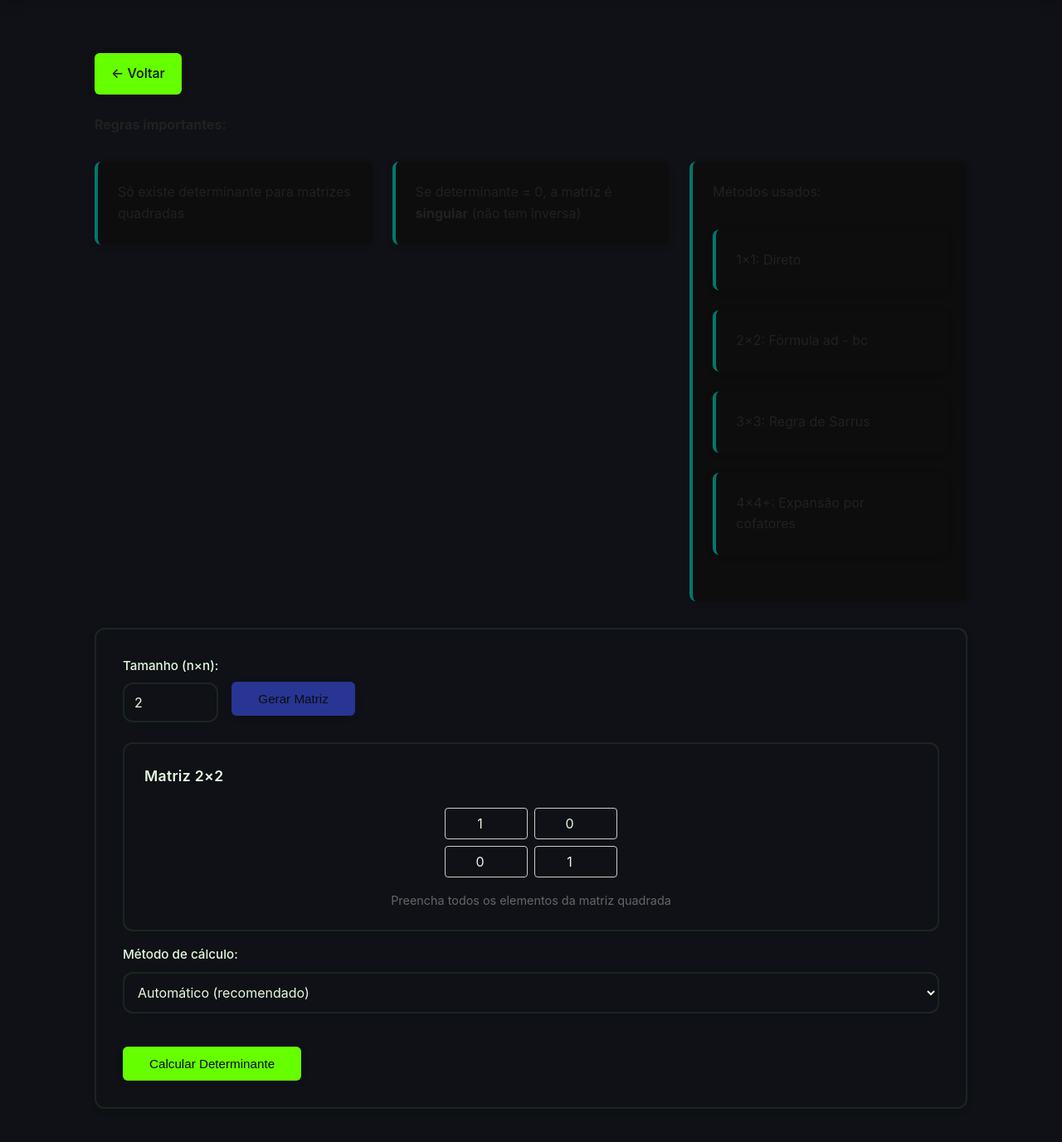
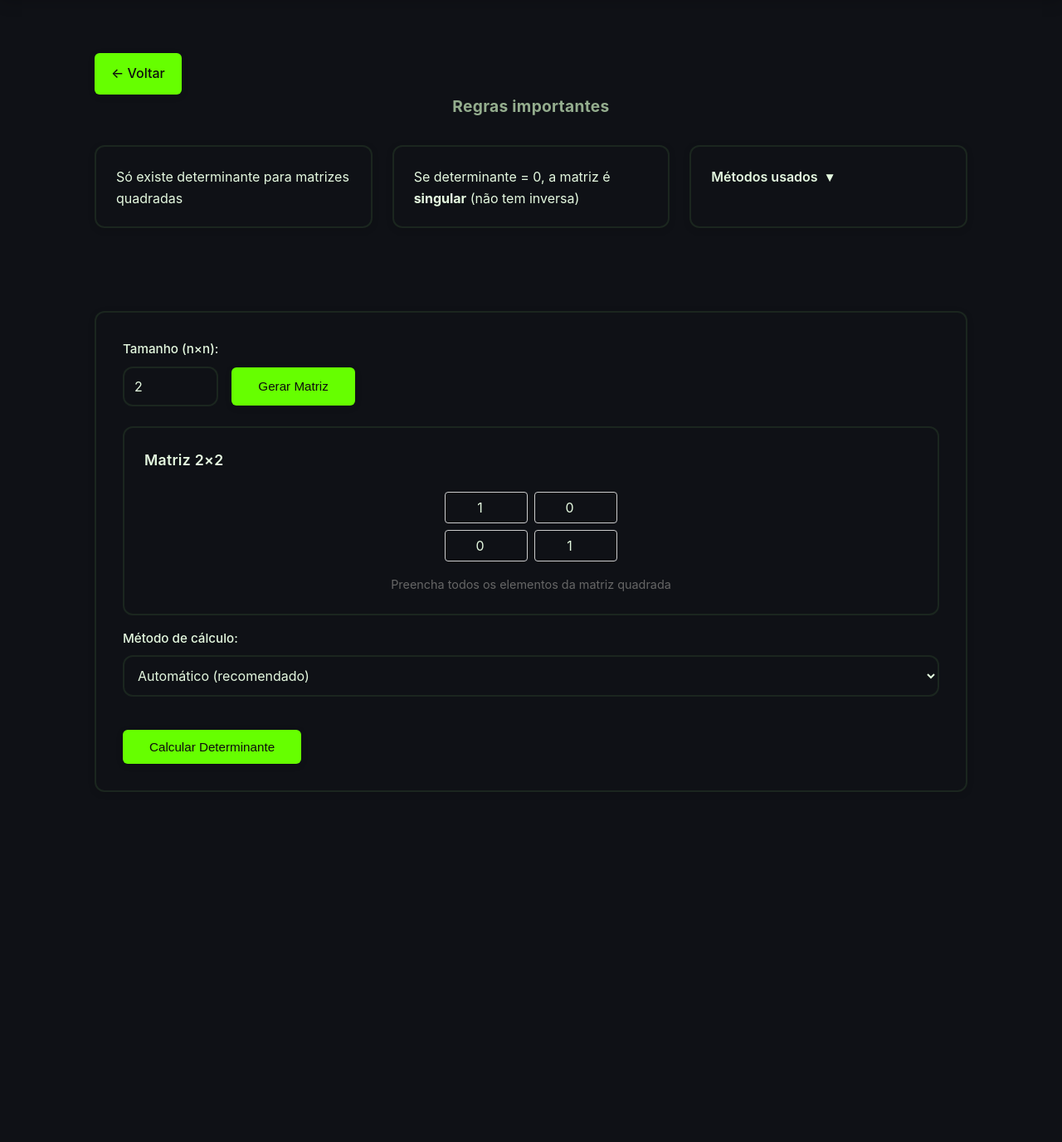
Before and after one commit to tskxz/matrix, a Flask app: page /determinant in a window 1280 px wide. Shown: the part 235-1612 px from the top of the page at 83% size. After the commit the page ends 1190 px from the top, so only its background shows below. Run offline with Flask 3, Linux system fonts and the light colour scheme.

Commit message:
faltam apenas as duas ultimas paginas

```diff
--- a/static/css/style.css
+++ b/static/css/style.css
@@ -281,11 +281,28 @@ input[type="submit"]:disabled {
 }
 
 .btn-secondary {
-    background-color: var(--primary-light);
+    background-color: #66ff00;
+    color: rgb(13, 13, 13);
+    padding: 0.75rem 2rem;
+    margin-bottom: -9px;
+    border: none;
+    border-radius: 6px;
+    font-size: 0.95rem;
+    font-weight: 500;
+    cursor: pointer;
+    transition: all 0.3s ease;
+    margin-right: 0.75rem;
+    box-shadow: var(--shadow);
+    align-items: center;
+    height: 46px;
+    justify-content: center;
 }
 
 .btn-secondary:hover {
-    background-color: var(--primary-color);
+    background-color: #e5f9e0;
+    transform: translateX(-3px);
+    box-shadow: var(--shadow-lg);
+    color: #0d0d0d;
 }
 
 .btn-success {
@@ -406,7 +423,7 @@ input[type="submit"]:disabled {
 }
 
 .result-container h3 {
-    color: var(--primary-color);
+    color: #e5f9e0;
     margin-bottom: 1.5rem;
     font-size: 1.3rem;
     font-weight: 600;
@@ -422,7 +439,7 @@ input[type="submit"]:disabled {
 }
 
 .matrix-result h4 {
-    color: var(--primary-color);
+    color: #e5f9e0;
     margin-bottom: 1rem;
     font-size: 1.1rem;
     font-weight: 600;
@@ -678,6 +695,45 @@ input[type="submit"]:disabled {
     .result-container .matrix-container {
         grid-template-columns: 1fr;
     }
+}
+
+/* Info-Box*/
+.info-box-det {
+    margin-bottom: 100px;
+}
+
+.info-box-det li {
+    background-color: #0f1116;
+    border: 2px solid #90ff7a17;
+    border-radius: 12px;
+    box-shadow: var(--shadow);
+    color: #e5f9e0;
+
+}
+
+details > summary {
+    cursor: pointer;
+    font-weight: 600;
+    list-style: none;
+}
+
+details > summary::-webkit-details-marker {
+    display: none;
+}
+
+details > summary::after {
+    content: "▾";
+    font-size: 1em;
+    margin-left: 10px;
+}
+
+details[open] > summary::after {
+    content: "▴";
+}
+
+details ul {
+    margin-top: 8px;
+
 }
 
 /* Utility Classes */
--- a/templates/determinant.html
+++ b/templates/determinant.html
@@ -6,18 +6,21 @@
 {% block content %}
     <a href="{{ url_for('index') }}" class="back-link">← Voltar</a>
 
-    <div class="info-box">
-        <p><strong>Regras importantes:</strong></p>
+    <div class="info-box-det">
+        <h3><strong>Regras importantes</strong></h3>
         <ul>
             <li style="height:100px;">Só existe determinante para matrizes quadradas</li>
             <li style="height:100px;">Se determinante = 0, a matriz é <strong>singular</strong> (não tem inversa)</li>
-            <li>Métodos usados:
-                <ul>
-                    <li>1×1: Direto</li>
-                    <li>2×2: Fórmula ad - bc</li>
-                    <li>3×3: Regra de Sarrus</li>
-                    <li>4×4+: Expansão por cofatores</li>
-                </ul>
+            <li>
+                <details>
+                    <summary>Métodos usados</summary>
+                    <ul>
+                        <li>1×1: Direto</li>
+                        <li>2×2: Fórmula ad − bc</li>
+                        <li>3×3: Regra de Sarrus</li>
+                        <li>4×4+: Expansão por cofatores</li>
+                    </ul>
+                </details>
             </li>
         </ul>
     </div>
@@ -135,7 +138,7 @@
                 const valueType = isInteger ? 'integer' : 'float';
 
                 elements.result.innerHTML = `
-                    <div class="result-container">Resultado do Determinante</h3>
+                    <div class="result-container" style="color:#e5f9e0; font-weight:500;">Resultado do Determinante</h3>
 
                         <div class="matrix-display" style="margin-bottom: 1.5rem;">
                             <h4 style="text-align: center;">Matriz Informada (${data.size}×${data.size})</h4>
--- a/templates/encrypt.html
+++ b/templates/encrypt.html
@@ -1,7 +1,7 @@
 {% extends "base.html" %}
 
-{% block title %}Criptografia com Matrizes{% endblock %}
-{% block header_text %}Criptografia com Matrizes{% endblock %}
+{% block title %}Criptografia{% endblock %}
+{% block header_text %}Criptografia{% endblock %}
 
 {% block content %}
     <a href="{{ url_for('index') }}" class="back-link">← Voltar ao Menu</a>
--- a/templates/multiply.html
+++ b/templates/multiply.html
@@ -9,14 +9,14 @@
     <form id="matrixForm">
       <div style="display: grid; grid-template-columns: 1fr 1fr; gap: 1.5rem; margin-bottom: 1.5rem;">
     <div>
-        <h4>Matriz A</h4>
+        <h4 style="color: #d6fbc9ab;">Matriz A</h4>
         <label for="rows_a">Linhas:</label>
         <input type="number" id="rows_a" min="1" max="10" value="2" required>
         <label for="cols_a">Colunas:</label>
         <input type="number" id="cols_a" min="1" max="10" value="2" required>
     </div>
     <div>
-        <h4>Matriz B</h4>
+        <h4 style="color: #d6fbc9ab;">Matriz B</h4>
         <label for="rows_b">Linhas:</label>
         <input type="number" id="rows_b" min="1" max="10" value="2" required>
         <label for="cols_b">Colunas:</label>
@@ -25,7 +25,7 @@
 </div>
 
 <button type="button" id="generateBtn" class="btn-secondary">Gerar Matrizes</button>
-<p id="compatibilityMessage"></p>
+<p id="compatibilityMessage"style="margin-top:20px;"></p>
 
         <p style="color: #666; font-size: 0.9rem; margin: 1rem 0;">
             <strong>Nota:</strong> Para multiplicação, o número de colunas de A deve ser igual ao número de linhas de B.
```
Also changed, not shown: templates/index.html (+8 -8 lines).
